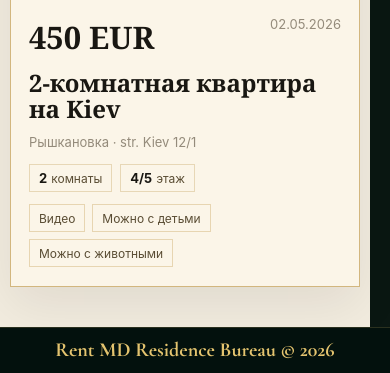
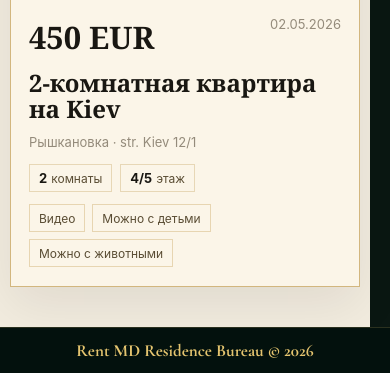
Before and after one commit to sayonaraman/RENT_MD, a plain HTML site: page web/index.html in a window 390 px wide. Shown: the part 4968-5341 px from the top of the page. Drawn offline with nearby package versions, Linux system fonts and the light colour scheme.

Commit message:
Reduce footer text size

```diff
--- a/web/styles.css
+++ b/web/styles.css
@@ -712,7 +712,7 @@ select:focus {
   background: rgba(4, 17, 13, 0.94);
   color: var(--gold);
   font-family: "Cormorant Garamond", Georgia, "Times New Roman", serif;
-  font-size: 22px;
+  font-size: 18px;
   font-weight: 700;
   letter-spacing: 0;
   text-transform: none;
@@ -797,7 +797,7 @@ select:focus {
 
   .site-footer {
     min-height: 46px;
-    font-size: 20px;
+    font-size: 17px;
     text-align: center;
   }
 }
```
